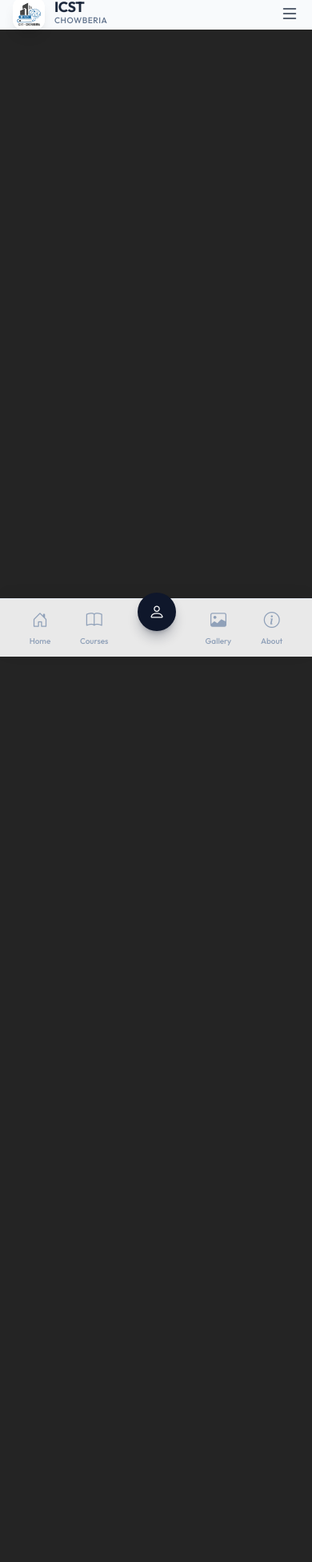
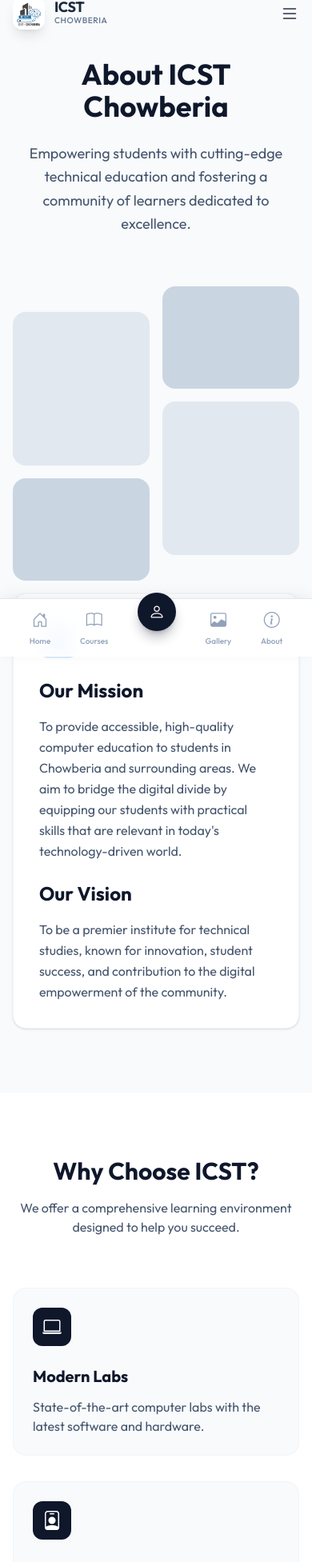
Before and after one commit to aks1489/icstconnect, a React (Vite) app: page /about in a window 390 px wide. Shown: the part 23-1976 px from the top of the page at 80% size. Before the commit the page ends 844 px from the top, so only its background shows below. Built offline with nearby package versions, Linux system fonts and the light colour scheme.

Commit message:
feat: Add responsive navigation header and footer components along with an About Us page.

```diff
--- a/src/App.tsx
+++ b/src/App.tsx
@@ -11,6 +11,7 @@
 const Gallery = lazy(() => import('./pages/Gallery'))
 const OnlineTest = lazy(() => import('./pages/OnlineTest'))
 const TestPlayer = lazy(() => import('./pages/TestPlayer'))
+const AboutUs = lazy(() => import('./pages/AboutUs'))
 
 function App() {
   return (
@@ -24,6 +25,7 @@
             <Route path="/gallery" element={<Gallery />} />
             <Route path="/online-test" element={<OnlineTest />} />
             <Route path="/online-test/:testId" element={<TestPlayer />} />
+            <Route path="/about" element={<AboutUs />} />
           </Routes>
         </Suspense>
       </MainLayout>
--- a/src/components/layout/NavBar/NavBar.tsx
+++ b/src/components/layout/NavBar/NavBar.tsx
@@ -25,7 +25,7 @@
         { name: 'Notifications', href: '/notifications' },
         { name: 'Gallery', href: '/gallery' },
         { name: 'Online Test', href: '/online-test' },
-        { name: 'About Us', href: '/#about' },
+        { name: 'About Us', href: '/about' },
     ];
 
     return (
@@ -150,10 +150,10 @@
                             <i className="bi bi-image text-xl group-hover:scale-110 transition-transform"></i>
                             <span className="text-[10px] font-medium">Gallery</span>
                         </a>
-                        <a href="#about" className="no-underline text-slate-400 hover:text-slate-800 active:text-slate-800 flex flex-col items-center gap-1 transition-colors group">
+                        <Link to="/about" className="no-underline text-slate-400 hover:text-slate-800 active:text-slate-800 flex flex-col items-center gap-1 transition-colors group">
                             <i className="bi bi-info-circle text-xl group-hover:scale-110 transition-transform"></i>
                             <span className="text-[10px] font-medium">About</span>
-                        </a>
+                        </Link>
                     </div>
                 </div>
             </nav>
--- /dev/null
+++ b/src/pages/AboutUs.tsx
@@ -0,0 +1,117 @@
+
+
+const AboutUs = () => {
+    return (
+        <div className="pt-24 pb-16 min-h-screen bg-slate-50">
+            {/* Header Section */}
+            <div className="container mx-auto px-4 md:px-6 mb-16">
+                <div className="max-w-4xl mx-auto text-center">
+                    <h1 className="text-4xl md:text-5xl font-bold text-slate-900 mb-6">About ICST Chowberia</h1>
+                    <p className="text-lg md:text-xl text-slate-600 leading-relaxed">
+                        Empowering students with cutting-edge technical education and fostering a community of learners dedicated to excellence.
+                    </p>
+                </div>
+            </div>
+
+            {/* Mission & Vision Section */}
+            <div className="container mx-auto px-4 md:px-6 mb-20">
+                <div className="grid md:grid-cols-2 gap-12 items-center">
+                    <div className="order-2 md:order-1">
+                        <div className="bg-white p-8 rounded-2xl shadow-sm border border-slate-100">
+                            <div className="w-12 h-12 bg-blue-100 rounded-xl flex items-center justify-center text-blue-600 mb-6">
+                                <i className="bi bi-bullseye text-2xl"></i>
+                            </div>
+                            <h2 className="text-2xl font-bold text-slate-900 mb-4">Our Mission</h2>
+                            <p className="text-slate-600 mb-6 leading-relaxed">
+                                To provide accessible, high-quality computer education to students in Chowberia and surrounding areas. We aim to bridge the digital divide by equipping our students with practical skills that are relevant in today's technology-driven world.
+                            </p>
+                            <h2 className="text-2xl font-bold text-slate-900 mb-4">Our Vision</h2>
+                            <p className="text-slate-600 leading-relaxed">
+                                To be a premier institute for technical studies, known for innovation, student success, and contribution to the digital empowerment of the community.
+                            </p>
+                        </div>
+                    </div>
+                    <div className="order-1 md:order-2 grid grid-cols-2 gap-4">
+                        <div className="space-y-4 translate-y-8">
+                            <div className="bg-slate-200 h-48 rounded-2xl w-full object-cover"></div>
+                            <div className="bg-slate-300 h-32 rounded-2xl w-full object-cover"></div>
+                        </div>
+                        <div className="space-y-4">
+                            <div className="bg-slate-300 h-32 rounded-2xl w-full object-cover"></div>
+                            <div className="bg-slate-200 h-48 rounded-2xl w-full object-cover"></div>
+                        </div>
+                    </div>
+                </div>
+            </div>
+
+            {/* Why Choose Us */}
+            <div className="bg-white py-20 mb-20">
+                <div className="container mx-auto px-4 md:px-6">
+                    <div className="text-center max-w-3xl mx-auto mb-16">
+                        <h2 className="text-3xl font-bold text-slate-900 mb-4">Why Choose ICST?</h2>
+                        <p className="text-slate-600">
+                            We offer a comprehensive learning environment designed to help you succeed.
+                        </p>
+                    </div>
+
+                    <div className="grid md:grid-cols-3 gap-8">
+                        {[
+                            {
+                                icon: 'bi-laptop',
+                                title: 'Modern Labs',
+                                description: 'State-of-the-art computer labs with the latest software and hardware.'
+                            },
+                            {
+                                icon: 'bi-person-badge',
+                                title: 'Expert Faculty',
+                                description: 'Learn from experienced instructors who are passionate about teaching.'
+                            },
+                            {
+                                icon: 'bi-award',
+                                title: 'Certified Courses',
+                                description: 'Industry-recognized certifications to boost your career prospects.'
+                            }
+                        ].map((feature, index) => (
+                            <div key={index} className="p-6 rounded-2xl bg-slate-50 border border-slate-100 hover:shadow-md transition-shadow">
+                                <div className="w-12 h-12 bg-slate-900 rounded-xl flex items-center justify-center text-white mb-6">
+                                    <i className={`bi ${feature.icon} text-2xl`}></i>
+                                </div>
+                                <h3 className="text-xl font-bold text-slate-900 mb-3">{feature.title}</h3>
+                                <p className="text-slate-600">{feature.description}</p>
+                            </div>
+                        ))}
+                    </div>
+                </div>
+            </div>
+
+            {/* Contact Section */}
+            <div className="container mx-auto px-4 md:px-6">
+                <div className="bg-slate-900 rounded-3xl p-8 md:p-16 text-center text-white relative overflow-hidden">
+                    <div className="relative z-10 max-w-2xl mx-auto">
+                        <h2 className="text-3xl font-bold mb-6">Start Your Journey With Us</h2>
+                        <p className="text-slate-300 mb-8 text-lg">
+                            Ready to learn? Join ICST Chowberia today and take the first step towards a bright future.
+                        </p>
+                        <div className="flex flex-col md:flex-row gap-4 justify-center">
+                            <div className="flex items-center justify-center gap-2 text-slate-300">
+                                <i className="bi bi-geo-alt-fill"></i>
+                                <span>Chowberia, West Bengal</span>
+                            </div>
+                            <div className="hidden md:block text-slate-600">•</div>
+                            <div className="flex items-center justify-center gap-2 text-slate-300">
+                                <i className="bi bi-envelope-fill"></i>
+                                <span>contact@icstchowberia.com</span>
+                            </div>
+                        </div>
+                    </div>
+
+                    {/* Decorative circles */}
+                    <div className="absolute top-0 left-0 w-64 h-64 bg-slate-800 rounded-full blur-3xl -translate-x-1/2 -translate-y-1/2 opacity-50"></div>
+                    <div className="absolute bottom-0 right-0 w-64 h-64 bg-slate-800 rounded-full blur-3xl translate-x-1/2 translate-y-1/2 opacity-50"></div>
+                </div>
+            </div>
+        </div>
+    )
+}
+
+export default AboutUs
```
